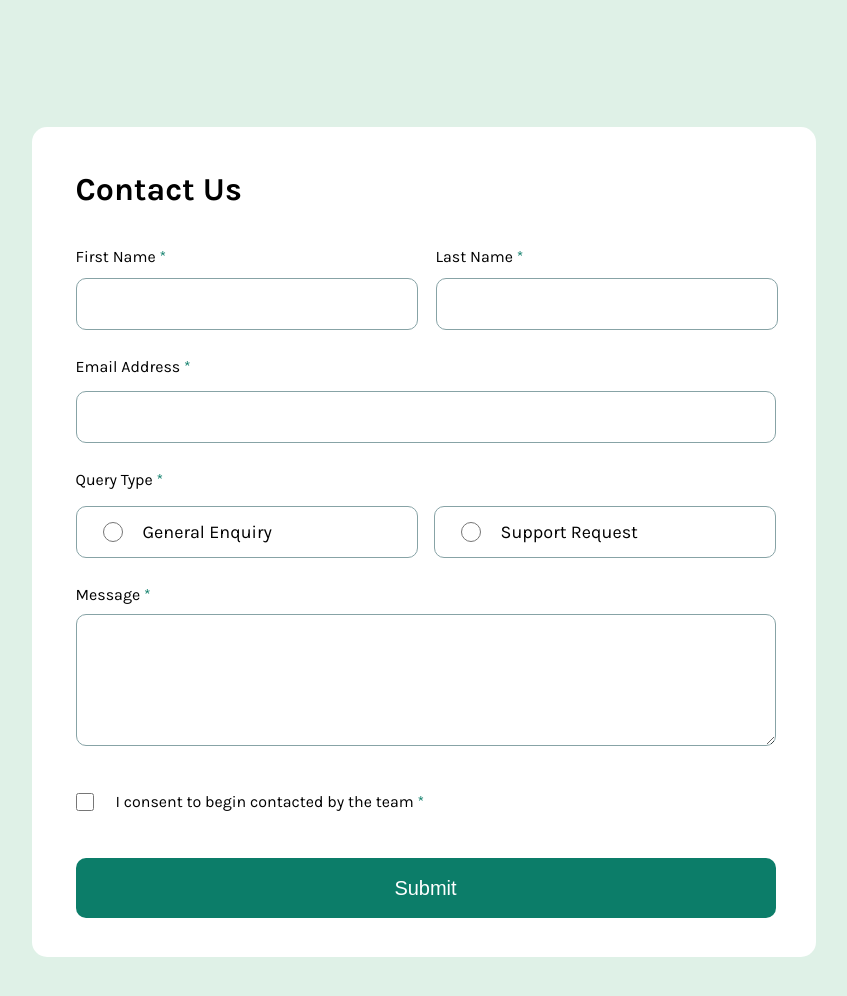
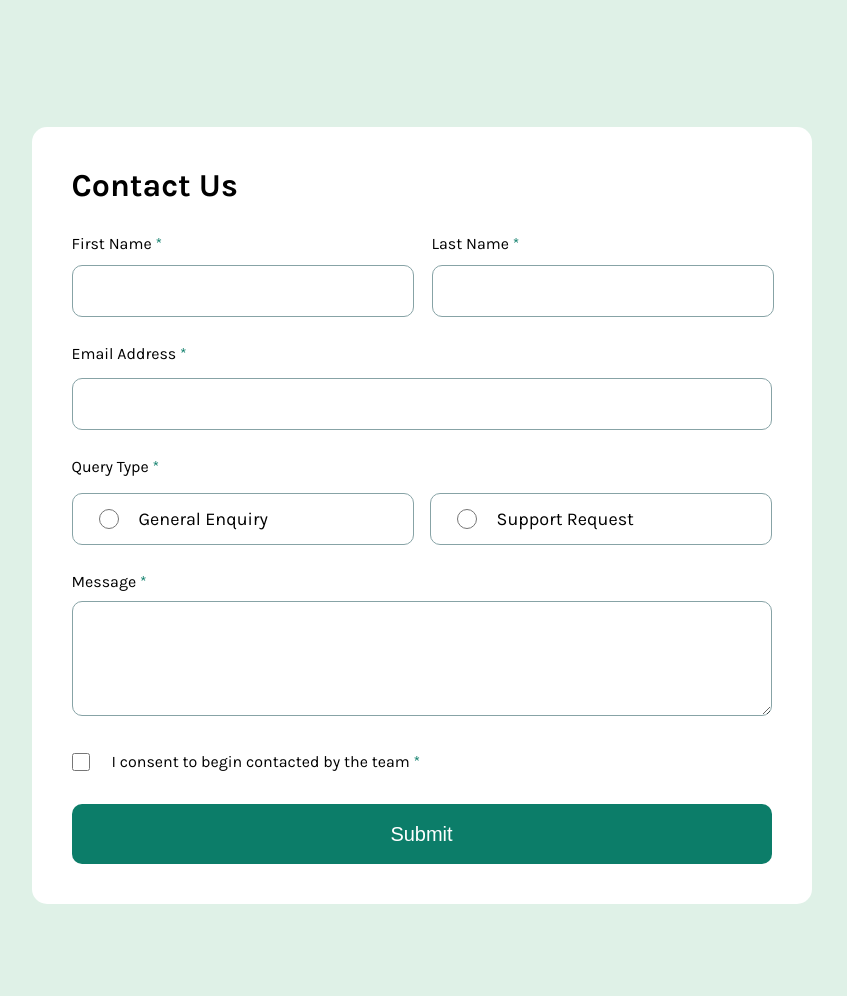
Before and after one commit to kalin-angelov/fm-contact-form, a plain HTML site: page index.html in a window 1280 px wide. Shown: the whole page, without its empty margins (241-1088 px from the left). Drawn offline with Linux system fonts and the light colour scheme.

Commit message:
Update index.css

```diff
--- a/index.css
+++ b/index.css
@@ -20,7 +20,7 @@ span {
     padding: 30px 25px;
 
     h1 {
-        margin-bottom: 39px;
+        margin-bottom: 30px;
     }
 
     .name-container {
@@ -102,7 +102,7 @@ span {
         display: flex;
         align-items: center;
         gap: 22px;
-        margin-top: 40px;
+        margin-top: 30px;
 
         .checkbox {
             width: 18px;
@@ -123,7 +123,7 @@ span {
         background-color: #0c7d69;
         font-size: 16px;
         cursor: pointer;
-        margin-top: 44px;
+        margin-top: 30px;
     }
 
     .error-message {
@@ -165,7 +165,7 @@ span {
     .form-container {
         width: 700px;
         margin: 127px calc((100vw - 735px) / 2);
-        padding: 44px 40px 39px 44px;
+        padding: 40px;
 
         .name-container {
             display: flex;
@@ -200,7 +200,7 @@ span {
 
         textarea {
             width: 650px;
-            height: 82px;
+            height: 65px;
             font-size: 20px;
         }
 
```
